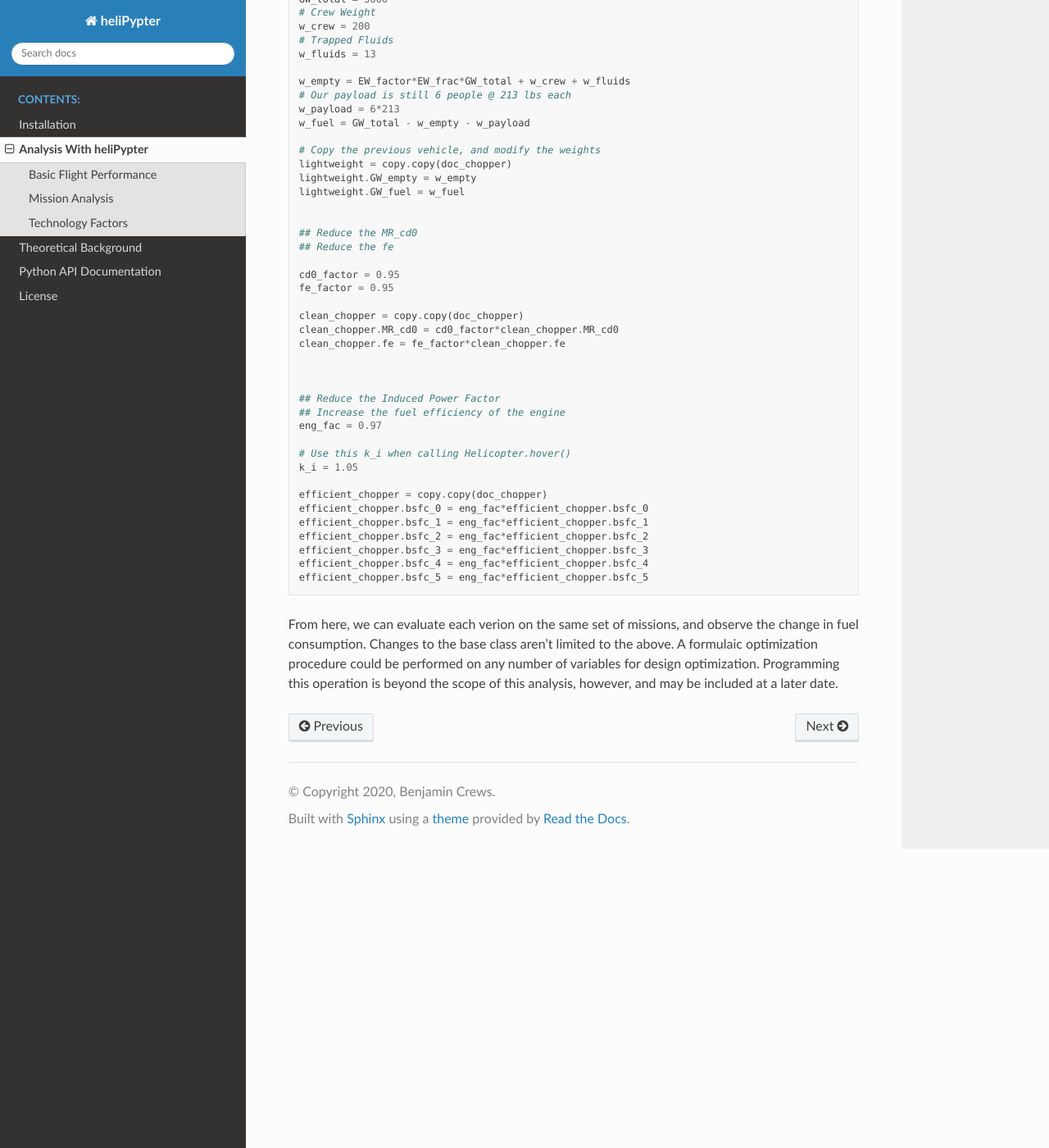
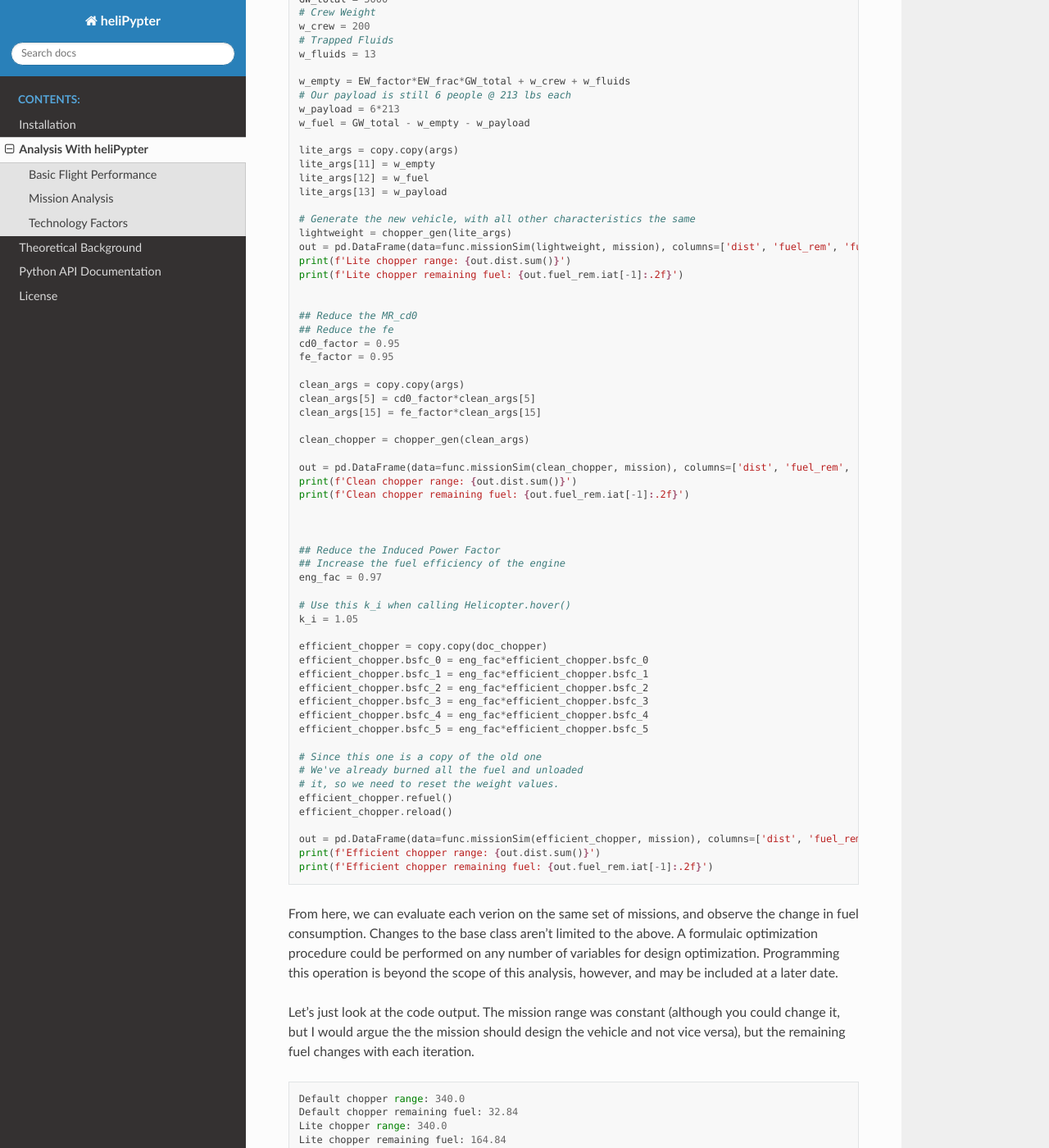
Before and after one commit to Czarified/helipypter, a Sphinx documentation site: the page built from docs/analysis.rst, in a window 1280 px wide and 1400 px high, scrolled down 8833 px. Shown: the whole window at 82% size. Built offline with Sphinx 7.4.7 and the Read the Docs theme 2.0.0, drawn with Linux system fonts in a browser that asks for light colours; some of the changed text lies outside the part shown.

Commit message:
Updated Technology Factors docs
Added helicopter.reload() and .refuel() methods for easy mission loops.

Re-formatted technology factors helicopter iterations, and added the fuel results for each iteration.

```diff
--- a/docs/analysis.rst
+++ b/docs/analysis.rst
@@ -442,21 +442,32 @@ it's really up to you.
     w_payload = 6*213
     w_fuel = GW_total - w_empty - w_payload
 
-    # Copy the previous vehicle, and modify the weights
-    lightweight = copy.copy(doc_chopper)
-    lightweight.GW_empty = w_empty
-    lightweight.GW_fuel = w_fuel
+    lite_args = copy.copy(args)
+    lite_args[11] = w_empty
+    lite_args[12] = w_fuel
+    lite_args[13] = w_payload
+
+    # Generate the new vehicle, with all other characteristics the same
+    lightweight = chopper_gen(lite_args)
+    out = pd.DataFrame(data=func.missionSim(lightweight, mission), columns=['dist', 'fuel_rem', 'fuel_used'])
+    print(f'Lite chopper range: {out.dist.sum()}')
+    print(f'Lite chopper remaining fuel: {out.fuel_rem.iat[-1]:.2f}')
 
 
     ## Reduce the MR_cd0
     ## Reduce the fe
-
     cd0_factor = 0.95
     fe_factor = 0.95
 
-    clean_chopper = copy.copy(doc_chopper)
-    clean_chopper.MR_cd0 = cd0_factor*clean_chopper.MR_cd0
-    clean_chopper.fe = fe_factor*clean_chopper.fe
+    clean_args = copy.copy(args)
+    clean_args[5] = cd0_factor*clean_args[5]
+    clean_args[15] = fe_factor*clean_args[15]
+
+    clean_chopper = chopper_gen(clean_args)
+
+    out = pd.DataFrame(data=func.missionSim(clean_chopper, mission), columns=['dist', 'fuel_rem', 'fuel_used'])
+    print(f'Clean chopper range: {out.dist.sum()}')
+    print(f'Clean chopper remaining fuel: {out.fuel_rem.iat[-1]:.2f}')
 
 
 
@@ -475,9 +486,33 @@ it's really up to you.
     efficient_chopper.bsfc_4 = eng_fac*efficient_chopper.bsfc_4
     efficient_chopper.bsfc_5 = eng_fac*efficient_chopper.bsfc_5
 
+    # Since this one is a copy of the old one
+    # We've already burned all the fuel and unloaded
+    # it, so we need to reset the weight values.
+    efficient_chopper.refuel()
+    efficient_chopper.reload()
+
+    out = pd.DataFrame(data=func.missionSim(efficient_chopper, mission), columns=['dist', 'fuel_rem', 'fuel_used'])
+    print(f'Efficient chopper range: {out.dist.sum()}')
+    print(f'Efficient chopper remaining fuel: {out.fuel_rem.iat[-1]:.2f}')
+
 
 From here, we can evaluate each verion on the same set of missions, and observe the change
 in fuel consumption. Changes to the base class aren't limited to the above. A formulaic
 optimization procedure could be performed on any number of variables for design optimization.
 Programming this operation is beyond the scope of this analysis, however, and may be included
 at a later date.
+
+Let's just look at the code output. The mission range was constant (although you could change it, but I would argue
+the the mission should design the vehicle and not vice versa), but the remaining fuel changes with each iteration.
+
+.. code-block:: python
+
+    Default chopper range: 340.0
+    Default chopper remaining fuel: 32.84
+    Lite chopper range: 340.0
+    Lite chopper remaining fuel: 164.84
+    Clean chopper range: 340.0
+    Clean chopper remaining fuel: 42.34
+    Efficient chopper range: 340.0
+    Efficient chopper remaining fuel: 57.55
--- a/setup.py
+++ b/setup.py
@@ -5,7 +5,7 @@ with open("README.md", "r") as fh:
 
 setuptools.setup(
     name="heliPypter",
-    version="0.0.6",
+    version="0.0.7",
     author="Benjamin Crews",
     author_email="aceF22@gmail.com",
     description="A package for rotorcraft performance evaluation.",
```
Also changed, not shown: 9 other files.
